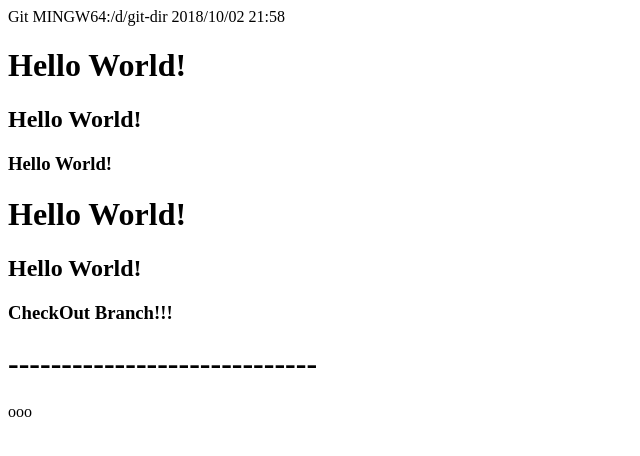
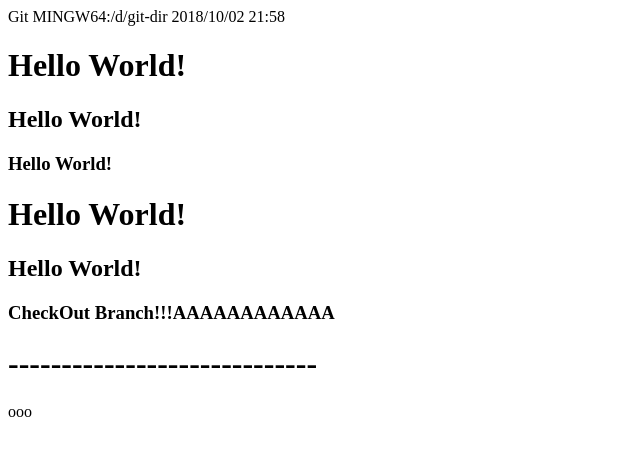
Before and after one commit to 229toshimi/git-practice, a plain HTML site: page index.html in a window 1280 px wide. Shown: the whole page, without its empty margins (0-640 px from the left). Drawn offline with Linux system fonts and the light colour scheme.

Commit message:
add contents

```diff
--- a/index.html
+++ b/index.html
@@ -6,7 +6,7 @@
   <h3>Hello World!</h3>
   <h1>Hello World!</h1>
   <h2>Hello World!</h2>
-  <h3>CheckOut Branch!!!</h3>
+  <h3>CheckOut Branch!!!AAAAAAAAAAAA</h3>
   <h1>-----------------------------</h1>
   <p>ooo</p>
  </body>
```
